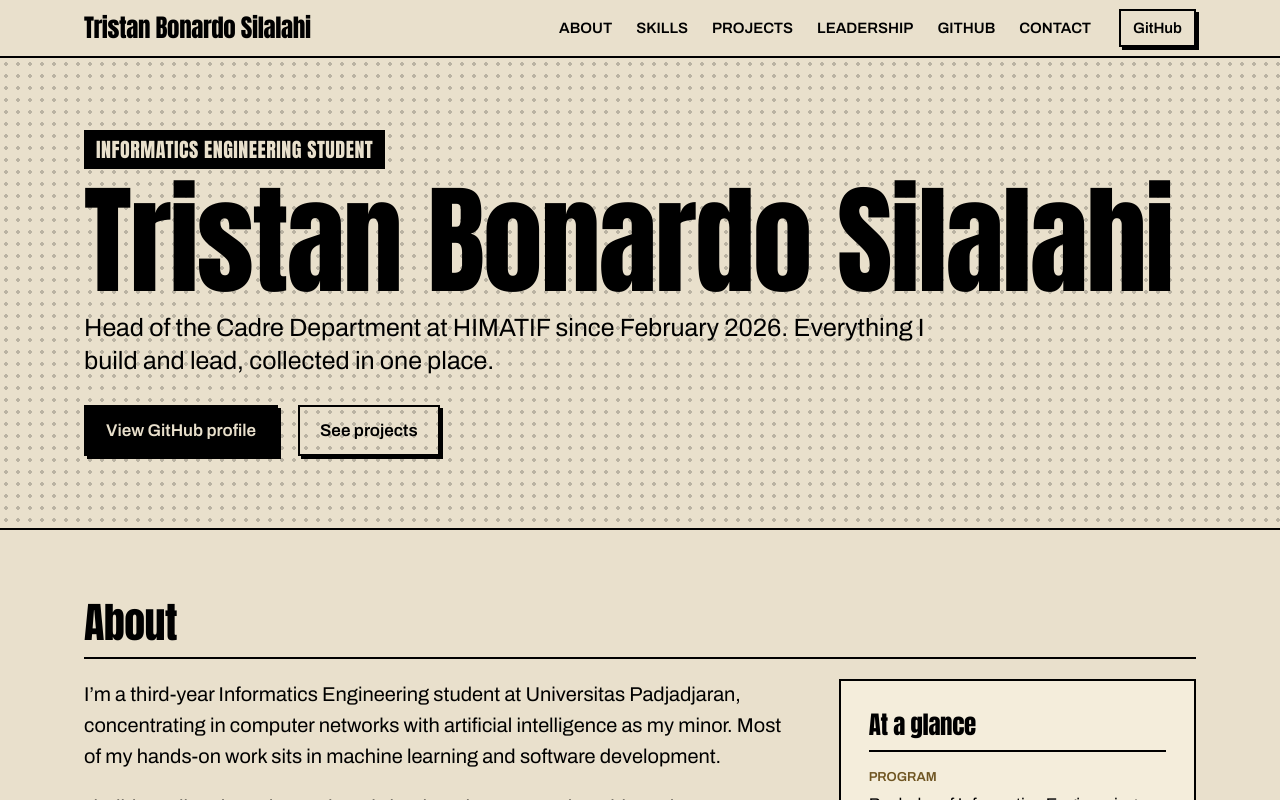
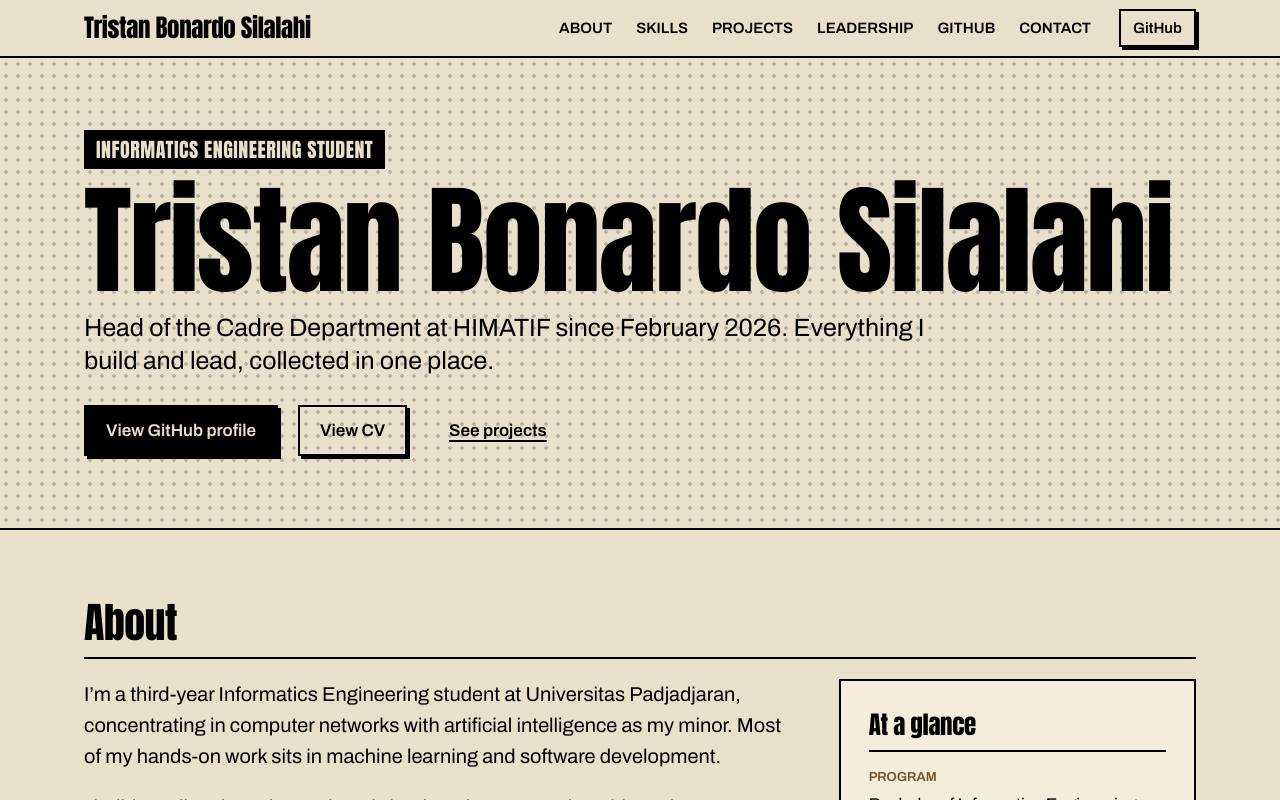
Before and after one commit to MFDOOMs/Portofolio, a Next.js app: page / in a window 1280 px wide. Shown: the top 800 px of the page. Built offline with nearby package versions, Linux system fonts and the light colour scheme; no server answers.

Commit message:
feat: link cv from hero and contact

```diff
--- a/components/sections/Contact.tsx
+++ b/components/sections/Contact.tsx
@@ -54,6 +54,21 @@ export function Contact() {
           <dl className="divide-ink divide-y-2">
             <div className="pb-3">
               <dt className="text-brass-deep text-xs font-semibold uppercase">
+                CV
+              </dt>
+              <dd className="mt-1">
+                <a
+                  href={site.cvUrl}
+                  className="decoration-brass inline-block py-1 underline decoration-2 underline-offset-4"
+                  {...newTab}
+                >
+                  View on Google Drive
+                  <span className="sr-only"> (opens in a new tab)</span>
+                </a>
+              </dd>
+            </div>
+            <div className="py-3">
+              <dt className="text-brass-deep text-xs font-semibold uppercase">
                 LinkedIn
               </dt>
               <dd className="mt-1">
--- a/components/sections/Hero.tsx
+++ b/components/sections/Hero.tsx
@@ -5,7 +5,8 @@ import { site } from "@/lib/site";
 
 /**
  * Opening statement: one strip of inked tape, the name at poster size, and
- * the two things a visitor is most likely to want next.
+ * the things a visitor is most likely to want next, in order of weight: the
+ * GitHub profile, the CV, then the projects further down the page.
  *
  * The halftone field runs only here — the loud moment on the page is the
  * first screen, and every section after it sits on plain stock.
@@ -31,7 +32,14 @@ export function Hero() {
             <span className="sr-only"> (opens in a new tab)</span>
           </ButtonLink>
 
-          <ButtonLink variant="outline" href="#projects">
+          <ButtonLink variant="outline" href={site.cvUrl} {...newTab}>
+            View CV
+            <span className="sr-only"> (opens Google Drive in a new tab)</span>
+          </ButtonLink>
+
+          {/* Below `sm` this wraps onto its own line, where the side padding
+              that widens its hit area would indent it from the buttons above. */}
+          <ButtonLink variant="quiet" href="#projects" className="max-sm:px-0">
             See projects
           </ButtonLink>
         </div>
--- a/lib/site.ts
+++ b/lib/site.ts
@@ -14,5 +14,8 @@ export const site = {
   /** Public by Tristan's choice; the phone number on his CV is not. */
   email: "tristansilalahi09@gmail.com",
   linkedinUrl: "https://www.linkedin.com/in/tristan-silalahi-785669270/",
+  /** Tristan's CV, shared from his Google Drive for the public site. */
+  cvUrl:
+    "https://drive.google.com/file/d/1sngoLush2BfaJcxWIwEE6KpKi4hZL50U/view",
   location: "Sumedang, West Java, Indonesia",
 } as const;
```
Also changed, not shown: 1 other file (tests, documents, lock files or other folders).
